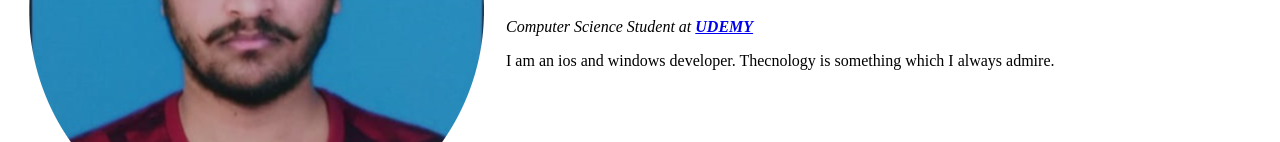
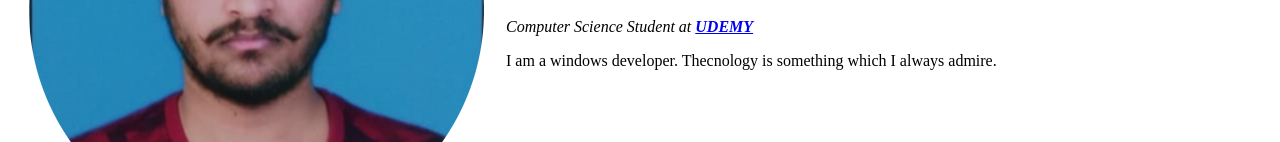
Before and after one commit to ganesh-chaturthi-cj/cv, a plain HTML site: page index.html in a window 1280 px wide. Shown: the part 246-388 px from the top of the page. Drawn offline with Linux system fonts and the light colour scheme.

Commit message:
index.html

```diff
--- a/index.html
+++ b/index.html
@@ -13,7 +13,7 @@
       <td>
         <h1>Ganesh Chaturthi C J</h1>
         <p> <em>Computer Science Student at <strong><a href="https://www.udemy.com/">UDEMY</a></strong> </em> </p>
-        <p>I am an ios and windows developer. Thecnology is something which I always admire.</p>
+        <p>I am a windows developer. Thecnology is something which I always admire.</p>
       </td>
     </tr>
   </table>
```
